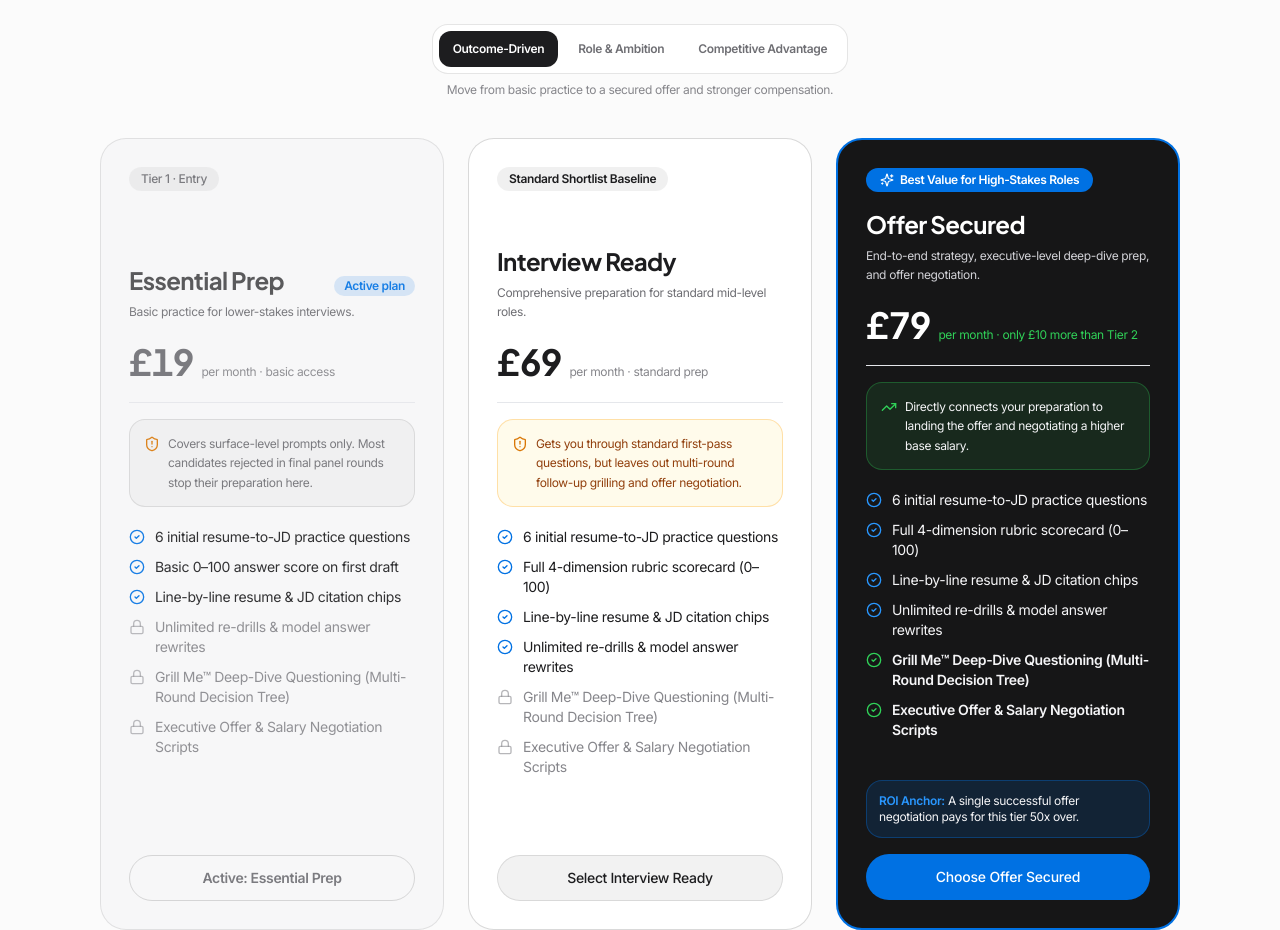
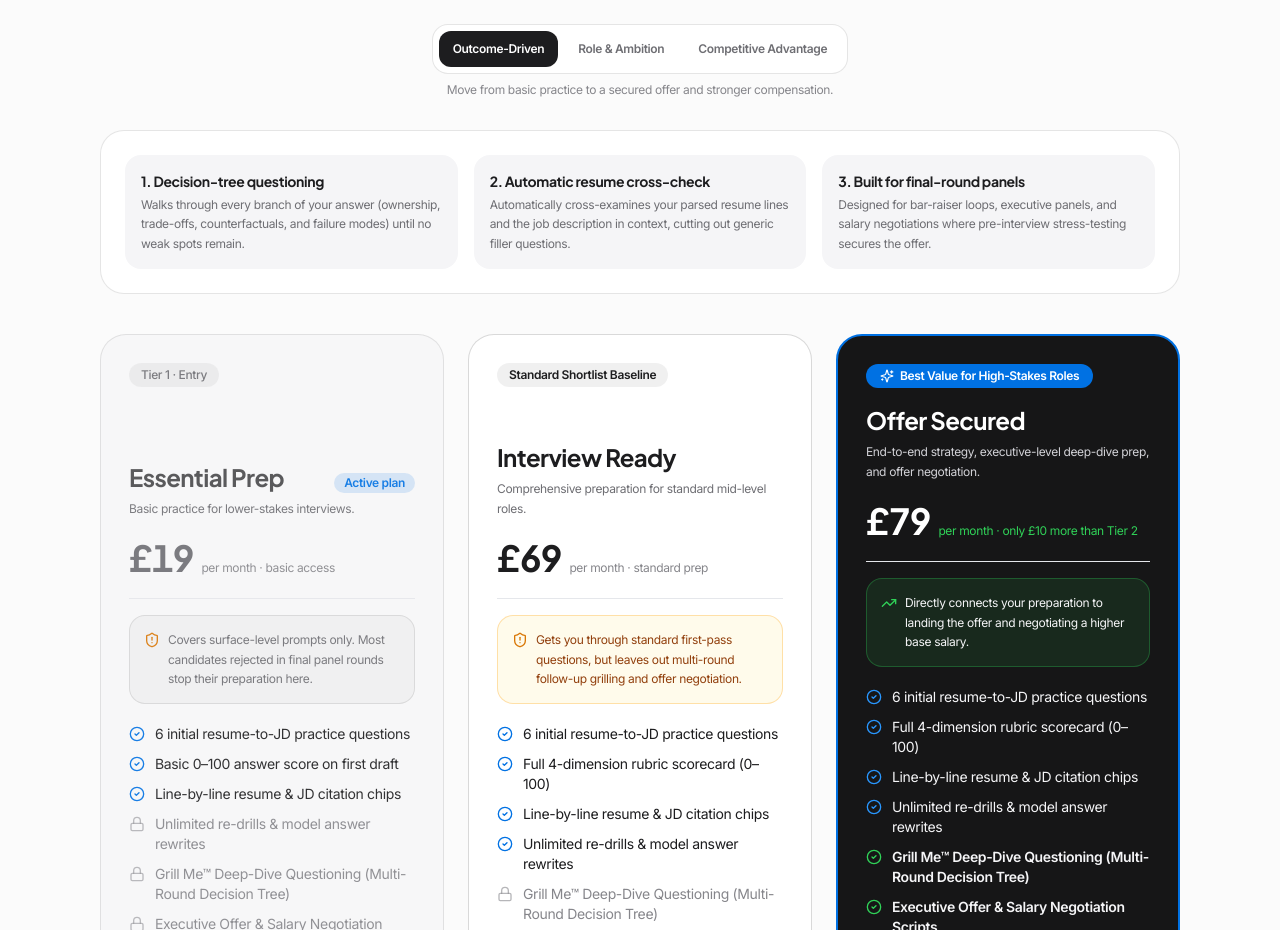
Before and after one commit to psaranconsultancy/Role-Ready, a React (Vite) app: page / in a window 1280 px wide. Shown: the part 3307-4237 px from the top of the page. Built offline with nearby package versions, Linux system fonts and the light colour scheme; no server answers.

Commit message:
Reposition grill-me and grilling skills specifically for job interview stress-testing

```diff
--- a/src/components/TierPricingSection.tsx
+++ b/src/components/TierPricingSection.tsx
@@ -79,6 +79,37 @@ export const TierPricingSection: React.FC<TierPricingSectionProps> = ({
           })}
         </div>
         <p className="mt-2 text-xs text-[#86868b]">{activeFramework.tagline}</p>
+      </div>
+
+      {/* 3 Pillars of the Repositioned Grill Me Job Interview Skill */}
+      <div className="mt-8 grid gap-4 rounded-[24px] border border-black/10 bg-white p-5 sm:grid-cols-3 sm:p-6">
+        <div className="rounded-2xl bg-[#f5f5f7] p-4">
+          <p className="font-display text-sm font-bold text-[#1d1d1f]">
+            1. Decision-tree questioning
+          </p>
+          <p className="mt-1 text-xs leading-relaxed text-[#6e6e73]">
+            Walks through every branch of your answer (ownership, trade-offs,
+            counterfactuals, and failure modes) until no weak spots remain.
+          </p>
+        </div>
+        <div className="rounded-2xl bg-[#f5f5f7] p-4">
+          <p className="font-display text-sm font-bold text-[#1d1d1f]">
+            2. Automatic resume cross-check
+          </p>
+          <p className="mt-1 text-xs leading-relaxed text-[#6e6e73]">
+            Automatically cross-examines your parsed resume lines and the job
+            description in context, cutting out generic filler questions.
+          </p>
+        </div>
+        <div className="rounded-2xl bg-[#f5f5f7] p-4">
+          <p className="font-display text-sm font-bold text-[#1d1d1f]">
+            3. Built for final-round panels
+          </p>
+          <p className="mt-1 text-xs leading-relaxed text-[#6e6e73]">
+            Designed for bar-raiser loops, executive panels, and salary
+            negotiations where pre-interview stress-testing secures the offer.
+          </p>
+        </div>
       </div>
 
       {/* 3-Tier Cards Grid */}
```
Also changed, not shown: .agents/skills/grill-me/SKILL.md, .agents/skills/grill-me/agents/openai.yaml, .agents/skills/grilling/SKILL.md, .agents/skills/grilling/agents/openai.yaml.
